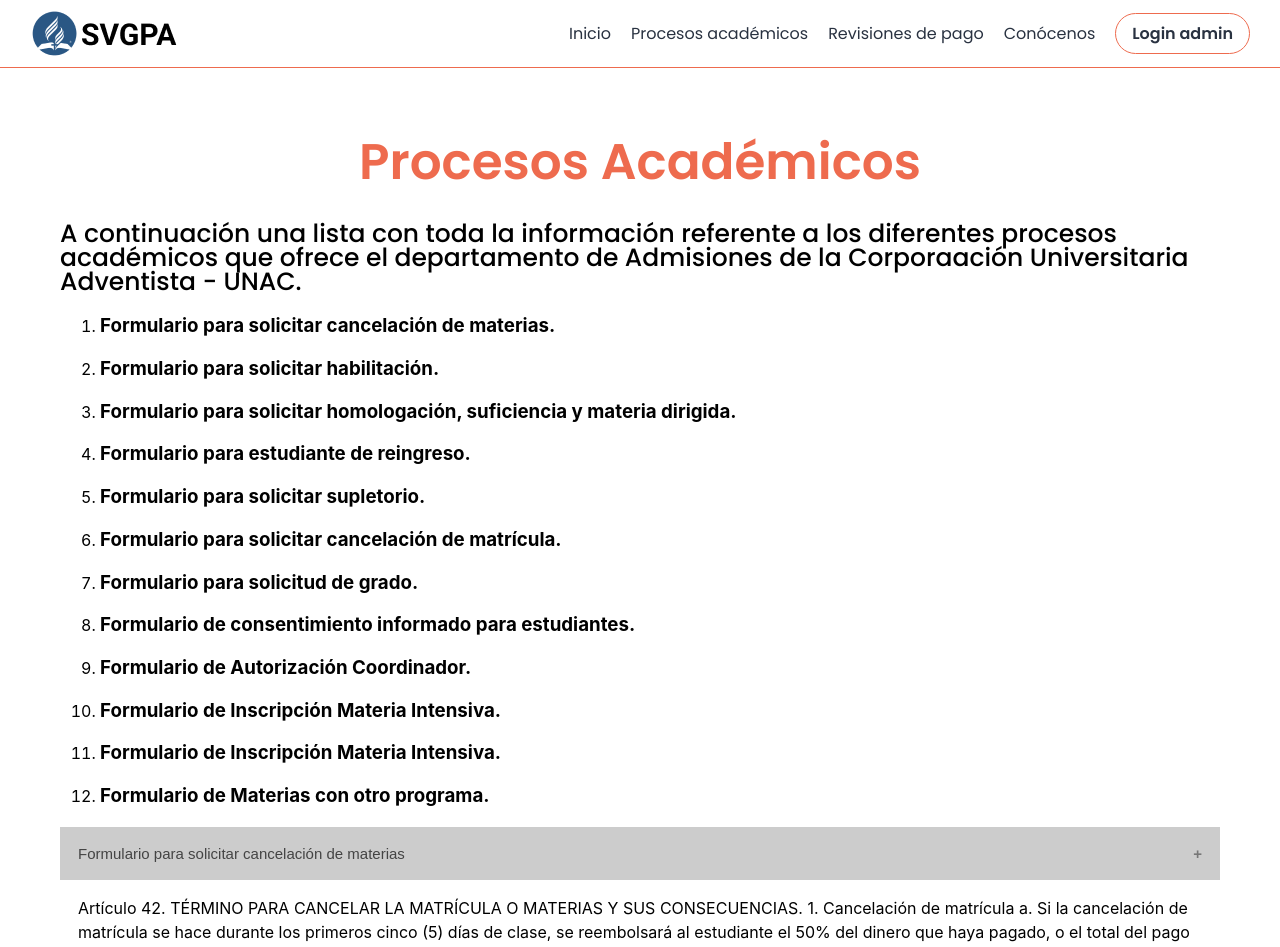
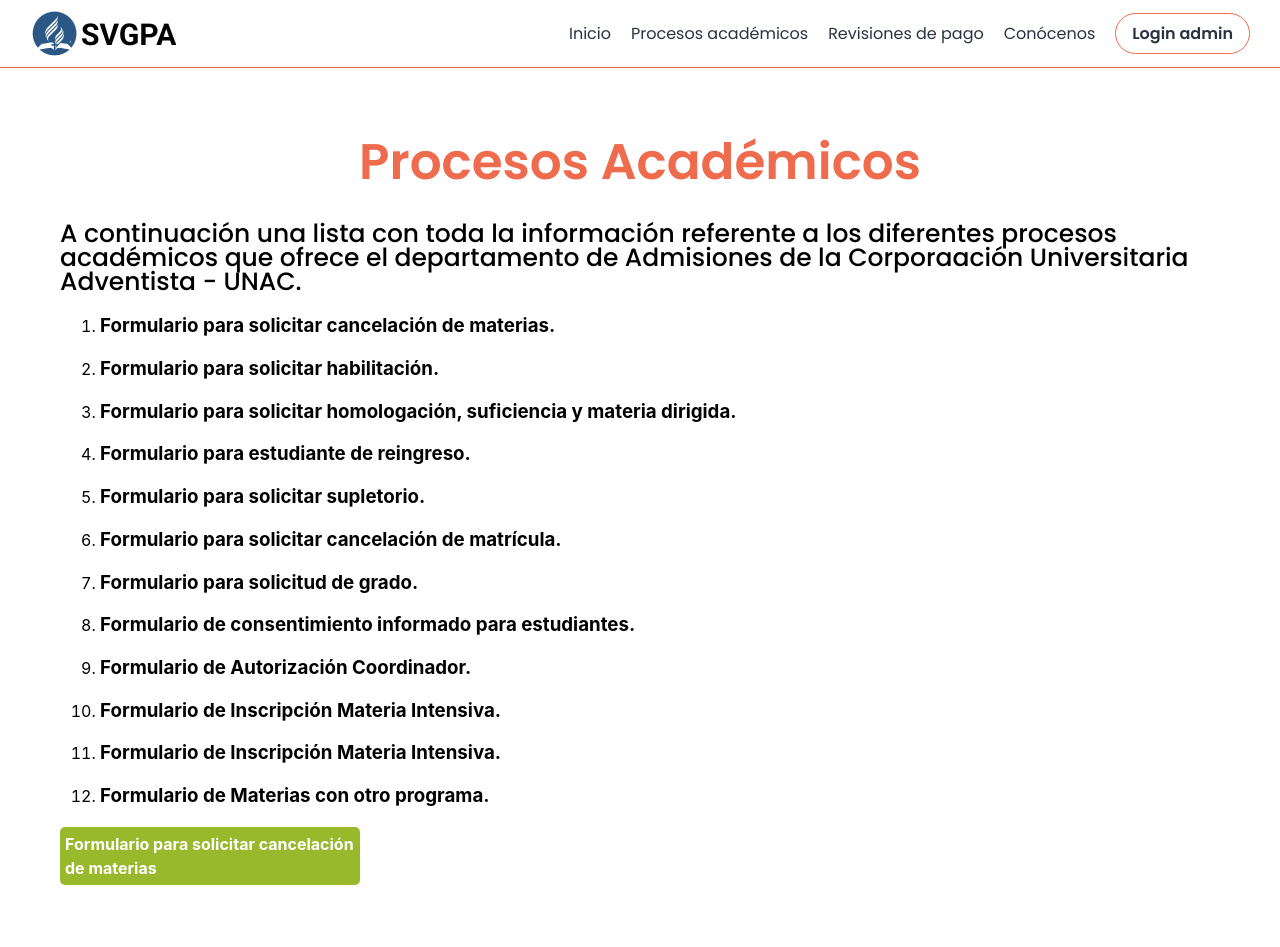
Before and after one commit to JesielPalacios/hackathon-unac-frontend, a React (Vite) app: page /_#/procesos-academicos in a window 1280 px wide. Shown: the top 947 px of the page. After the commit the page ends 906 px from the top, so only its background shows below. Built offline with nearby package versions, Linux system fonts and the light colour scheme.

Commit message:
Adds latest changes (#4)

```diff
--- a/src/components/AcademicProcesses/AcademicProcesses.jsx
+++ b/src/components/AcademicProcesses/AcademicProcesses.jsx
@@ -66,10 +66,8 @@ const AcademicProcesses = () => {
         </li>
       </ol>
 
-      <AcademicProccess accordeon={accordeon} onClick={toggle}>
-        Formulario para solicitar cancelación de materias
-      </AcademicProccess>
-      <AcademicProccessInfo>
+      <AcademicProccess2>
+        <summary>Formulario para solicitar cancelación de materias</summary>
         <p>
           Artículo 42. TÉRMINO PARA CANCELAR LA MATRÍCULA O MATERIAS Y SUS
           CONSECUENCIAS. 1. Cancelación de matrícula a. Si la cancelación de
@@ -90,7 +88,7 @@ const AcademicProcesses = () => {
           efecto, no se registrarán notas, y el estudiante quedará como si no
           hubiese cursado el semestre.
         </p>
-      </AcademicProccessInfo>
+      </AcademicProccess2>
 
       {/* <Wrapper></Wrapper> */}
     </Container>
@@ -128,9 +126,9 @@ const Subtitle = styled.h2`
 `;
 
 const AcademicProccess = styled.button`
+  cursor: pointer;
   background-color: ${({ accordeon }) => (accordeon ? "#eee" : "#ccc")};
   color: #444;
-  cursor: pointer;
   padding: 18px;
   width: 100%;
   border: none;
@@ -156,7 +154,6 @@ const AcademicProccess = styled.button`
           float: right;
           margin-left: 5px;
         }`}
-
 `;
 
 const AcademicProccessInfo = styled.div`
@@ -169,3 +166,69 @@ const AcademicProccessInfo = styled.div`
   overflow: hidden;
   transition: max-height 0.2s ease-out;
 `;
+
+const AcademicProccess2 = styled.details`
+  display: block;
+  width: 300px;
+  margin: 10px 0;
+
+  summary {
+    display: block;
+    background: #99b92c;
+    color: white;
+    border-radius: 5px;
+    padding: 5px;
+    cursor: pointer;
+    font-weight: bold;
+
+    ::-webkit-details-marker {
+      color: #ff0000;
+      background: #ffffff;
+    }
+
+    ::-webkit-details-marker {
+      display: none;
+    }
+  }
+
+  [open] {
+    summary {
+      ::-webkit-details-marker {
+        color: #0000ff;
+        background: #00ffff;
+      }
+
+      :after {
+        content: "-";
+        color: #ffffff;
+      }
+    }
+  }
+
+  :after {
+    content: "+";
+    color: #ffffff;
+    float: left;
+    font-size: 1.5em;
+    font-weight: bold;
+    margin: -5px 5px 0 0;
+    padding: 0;
+    text-align: center;
+    width: 20px;
+  }
+`;
+
+const AcademicProccessInfo2 = styled.summary`
+  display: block;
+  background: #99b92c;
+  color: white;
+  border-radius: 5px;
+  padding: 5px;
+  cursor: pointer;
+  font-weight: bold;
+
+  ::-webkit-details-marker {
+    color: #ff0000;
+    background: #ffffff;
+  }
+`;
```
